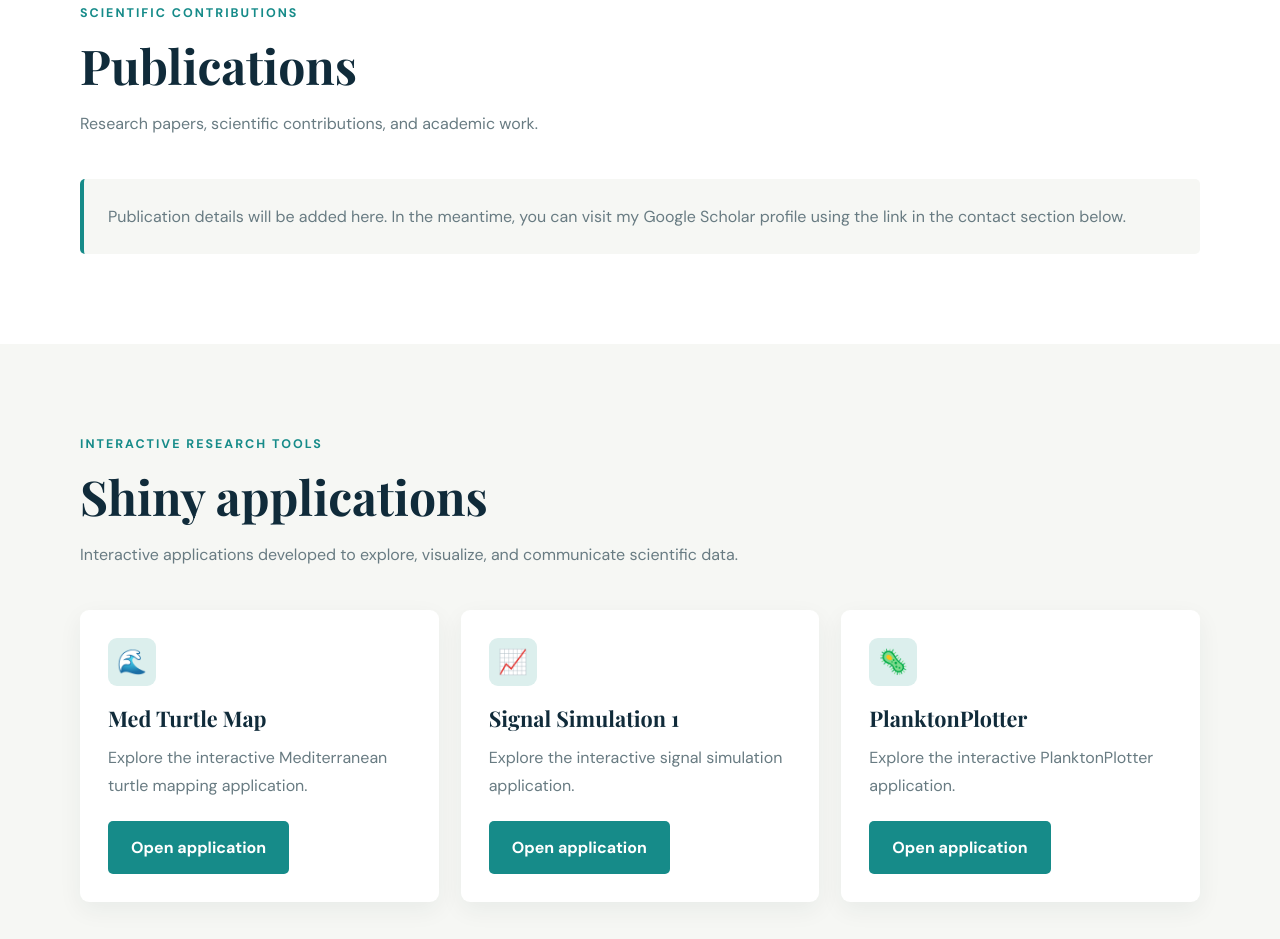
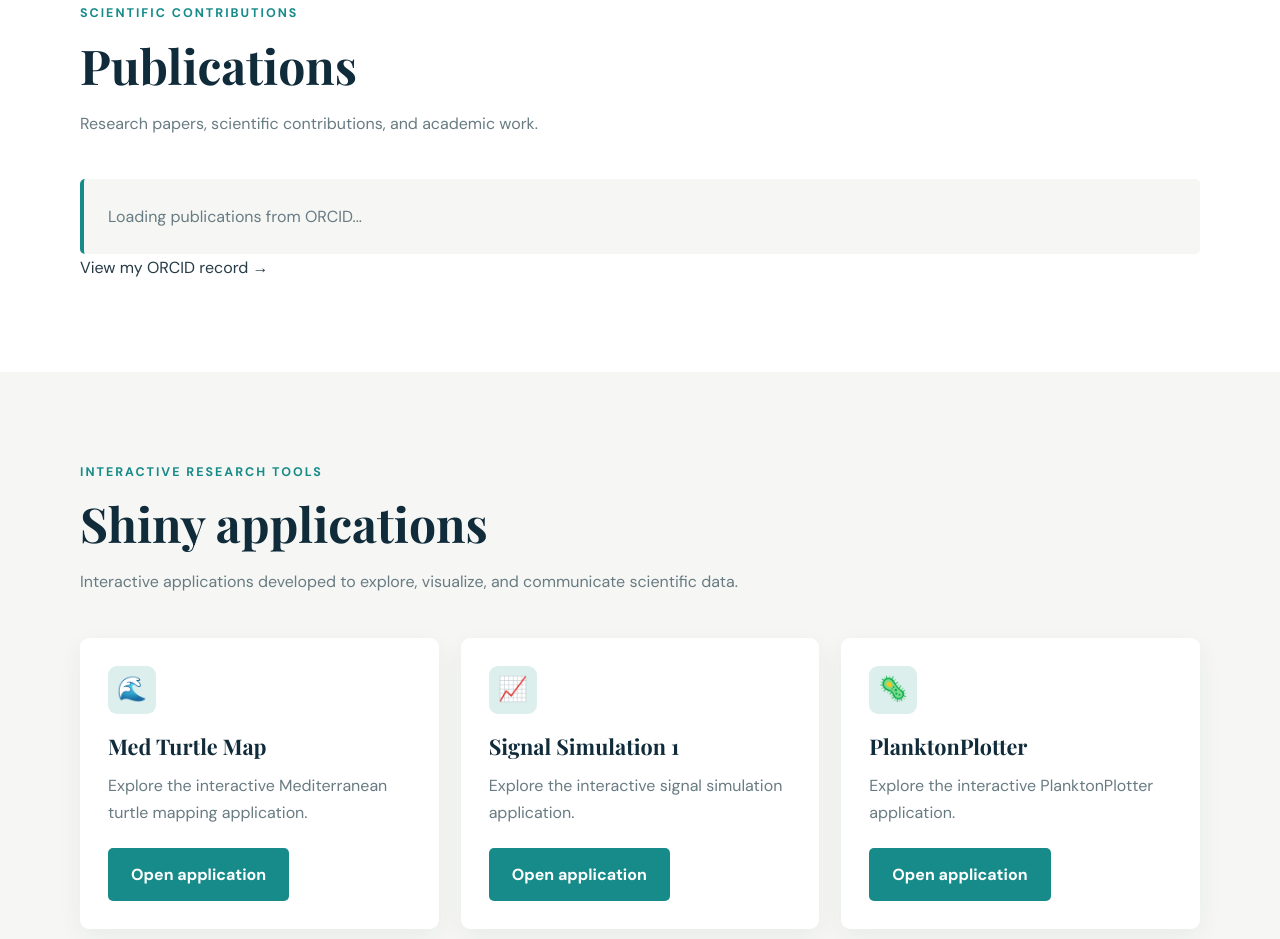
Before and after one commit to KirkhamJay/AboutMe, a plain HTML site: page index.html in a window 1280 px wide. Shown: the part 2645-3584 px from the top of the page. Drawn offline with nearby package versions, Linux system fonts and the light colour scheme.

Commit message:
Update index.html

```diff
--- a/index.html
+++ b/index.html
@@ -757,11 +757,19 @@
         </p>
       </div>
 
-      <div class="publication-note">
-        Publication details will be added here. In the meantime,
-        you can visit my Google Scholar profile using the link
-        in the contact section below.
-      </div>
+   <div id="publication-status" class="publication-note">
+  Loading publications from ORCID...
+</div>
+
+<div id="publication-list" class="publication-list"></div>
+
+    <div class="publication-footer">
+      <a href="https://orcid.org/0000-0002-2782-526X"
+         target="_blank"
+         rel="noopener noreferrer">
+        View my ORCID record →
+      </a>
+    </div>
 
     </div>
   </section>
```
